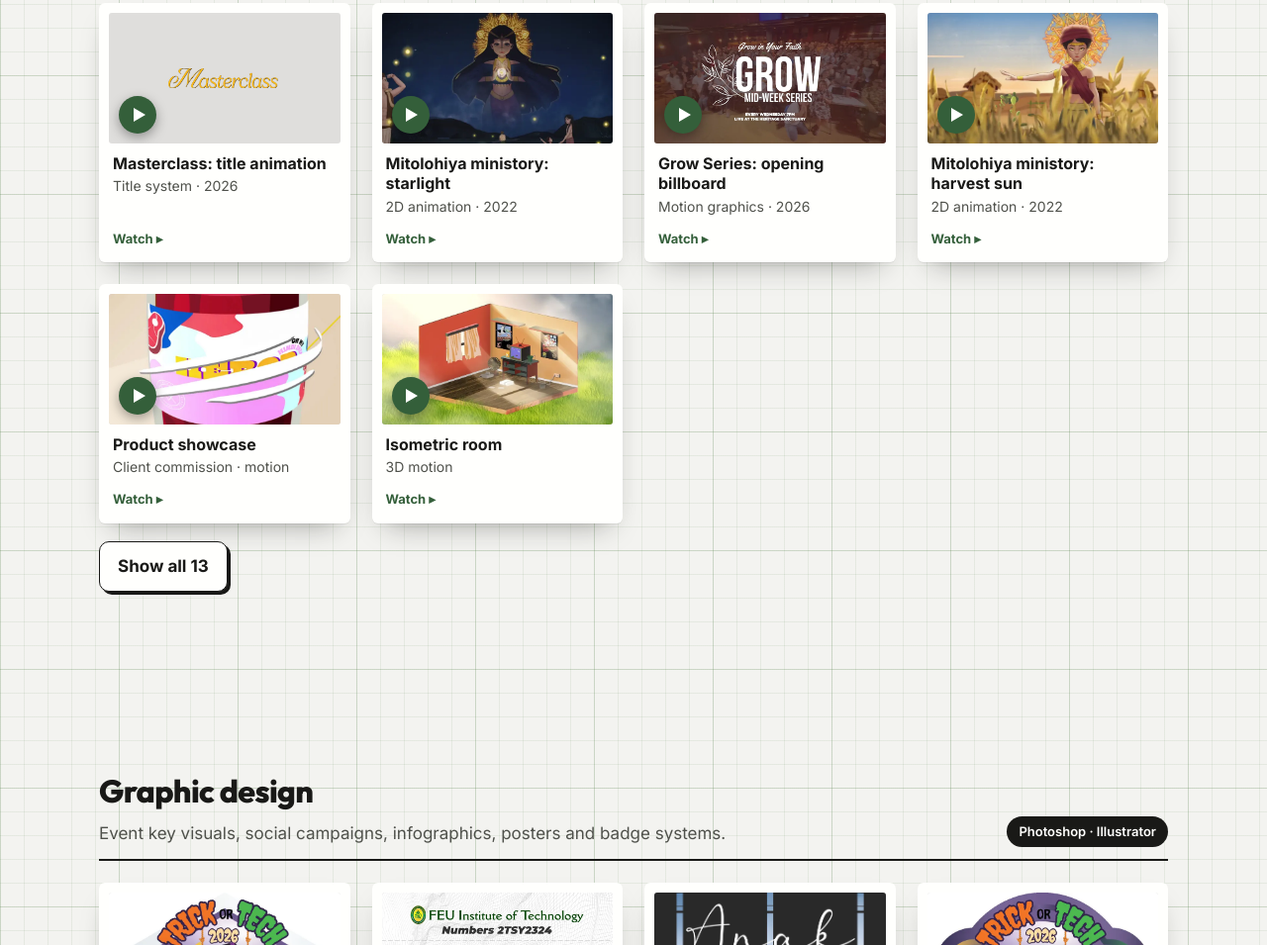
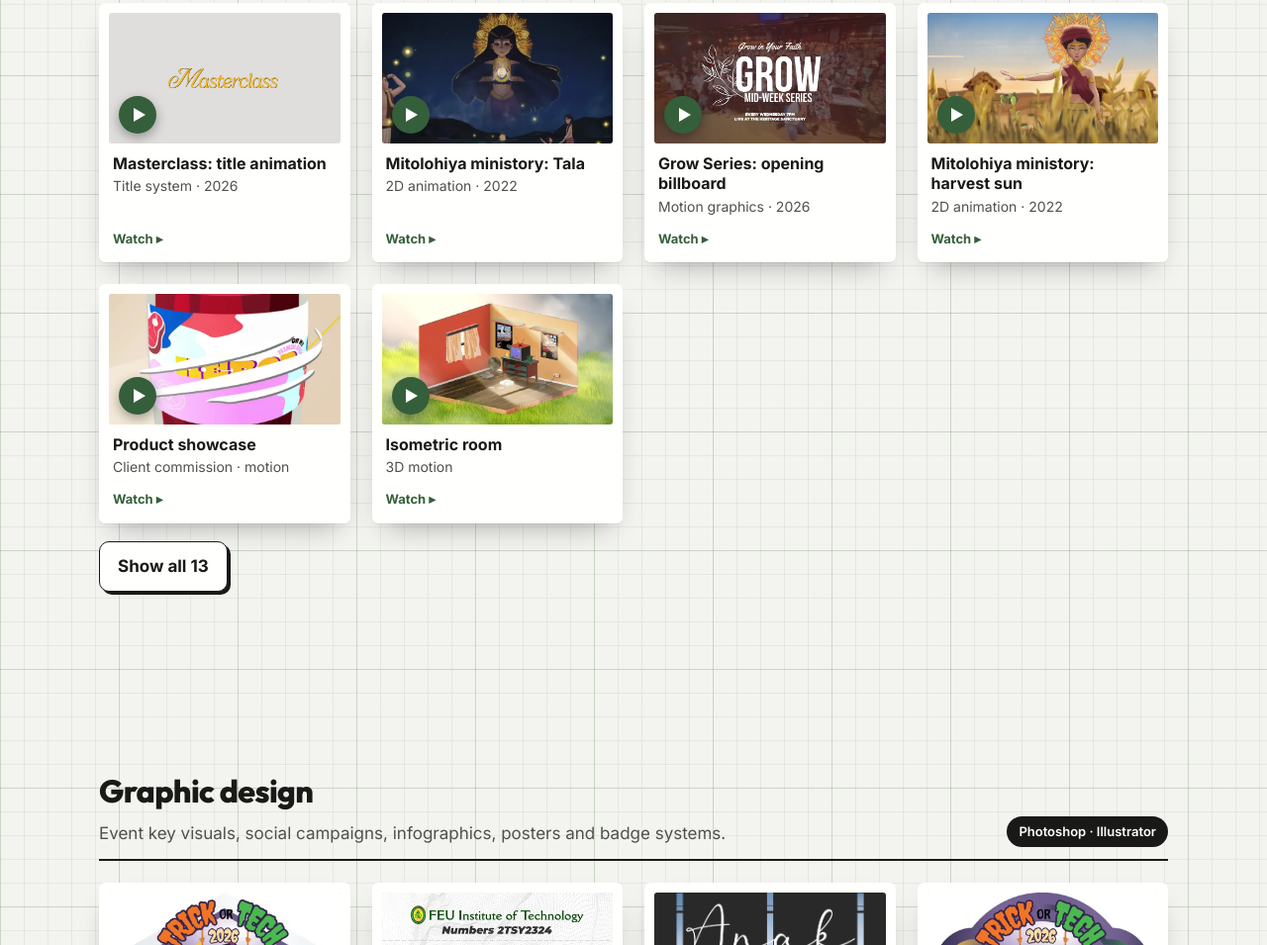
Before and after one commit to ualatowen11-lang/ualatowen11-lang.github.io, a plain HTML site: page index.html in a window 1280 px wide. Shown: the part 2204-3159 px from the top of the page at 99% size. Drawn offline with Linux system fonts and the light colour scheme; a web font is replaced by a local one.

Commit message:
Name the starlight ministory as Tala
Co-Authored-By: Claude Opus 5.5 <noreply@anthropic.com>

```diff
--- a/index.html
+++ b/index.html
@@ -383,7 +383,7 @@ dialog[open]::backdrop{animation:fadeIn 200ms var(--ease-out)}
     <article class="case">
       <div class="shots">
         <img class="wide" src="assets/thumbs/ccv_C7rrGLUQLq9.webp" alt="Tala flying over a village in Mitolohiya" loading="lazy">
-        <img src="assets/thumbs/ccv_QkKMZ3dKdCZ.webp" alt="Mitolohiya ministory: a crowned goddess holding starlight among fireflies" loading="lazy">
+        <img src="assets/thumbs/ccv_QkKMZ3dKdCZ.webp" alt="Mitolohiya ministory: Tala, the star goddess, holding starlight among fireflies" loading="lazy">
         <img src="https://i.ytimg.com/vi/cZzwMUAXH8I/hqdefault.jpg" alt="Mitolohiya film poster frame" loading="lazy">
       </div>
       <div class="body">
@@ -510,7 +510,7 @@ const works = [
   {cat:'edit', title:'Color grading: before and after', sub:'Color correction', ...CCV('UW22j-8W5wa')},
   {cat:'edit', title:'Grow: Stones of Remembrance (EP 64)', sub:'Episode opener · 2026', ...D('11HohpK__Oo4IUlHwYoYxdxxaI3Z6s4Tw')},
   {cat:'motion', title:'Masterclass: title animation', sub:'Title system · 2026', ...D('1KCwwAiJ6JqLr9DYCTgVoGkvLW1cEFeiN')},
-  {cat:'motion', title:'Mitolohiya ministory: starlight', sub:'2D animation · 2022', ...CCV('QkKMZ3dKdCZ')},
+  {cat:'motion', title:'Mitolohiya ministory: Tala', sub:'2D animation · 2022', ...CCV('QkKMZ3dKdCZ')},
   {cat:'motion', title:'Mitolohiya ministory: harvest sun', sub:'2D animation · 2022', ...CCV('IfZG9rImziM')},
   {cat:'motion', title:'Mitolohiya ministory: constellations', sub:'2D animation · 2022', ...CCV('C7rrGLUQLq9')},
   {cat:'motion', title:'Department logo animation', sub:'Logo animation · FEU Tech', ...CCV('G_8Q-4XSQQU')},
@@ -571,7 +571,7 @@ const SHELVES = [
   {cat:'edit', title:'Video editing', blurb:'Event recaps, teasers, a documentary entry and commercial spots.', tools:'Premiere Pro · color · sound',
    order:['EdITHABLE EP7','Arcadia','The Paraverse','Outstanding Young Scientist','Santa Fe','WURI','Virtual World','SMART-AIMED','Grow: Stones','Susulitin','Color grading','What does']},
   {cat:'motion', title:'Motion, VFX and 3D', blurb:'Title systems, logo and 2D animation, compositing and 3D scenes.', tools:'After Effects · Blender · Maya',
-   order:['Masterclass','Mitolohiya ministory: starlight','Grow Series','Mitolohiya ministory: harvest','Product showcase','Isometric','Mitolohiya ministory: constellations','Island','Energy','Night-sky','Haunted','Campus','Department logo']},
+   order:['Masterclass','Mitolohiya ministory: Tala','Grow Series','Mitolohiya ministory: harvest','Product showcase','Isometric','Mitolohiya ministory: constellations','Island','Energy','Night-sky','Haunted','Campus','Department logo']},
   {cat:'design', title:'Graphic design', blurb:'Event key visuals, social campaigns, infographics, posters and badge systems.', tools:'Photoshop · Illustrator',
    order:['Trick or Tech','FEU Tech in numbers','Anak','Spooktacular','Your Digital Toolkit','Heritage Month: HABI','Inker','Nanolearning','Nowhere','Heritage Month: KUNDIMAN','Happy New Year','What underlies','An artist','Awit']},
   {cat:'art', title:'Illustration', blurb:'Digital painting, vector illustration and graphite portraits.', tools:'Photoshop · Illustrator · pencil',
```
